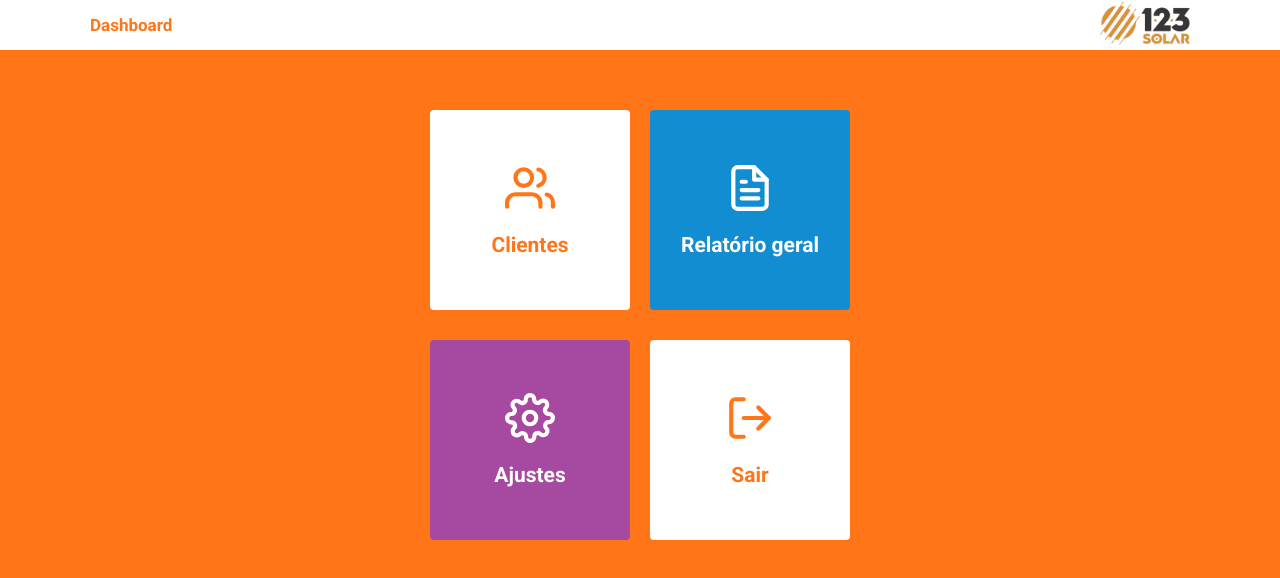
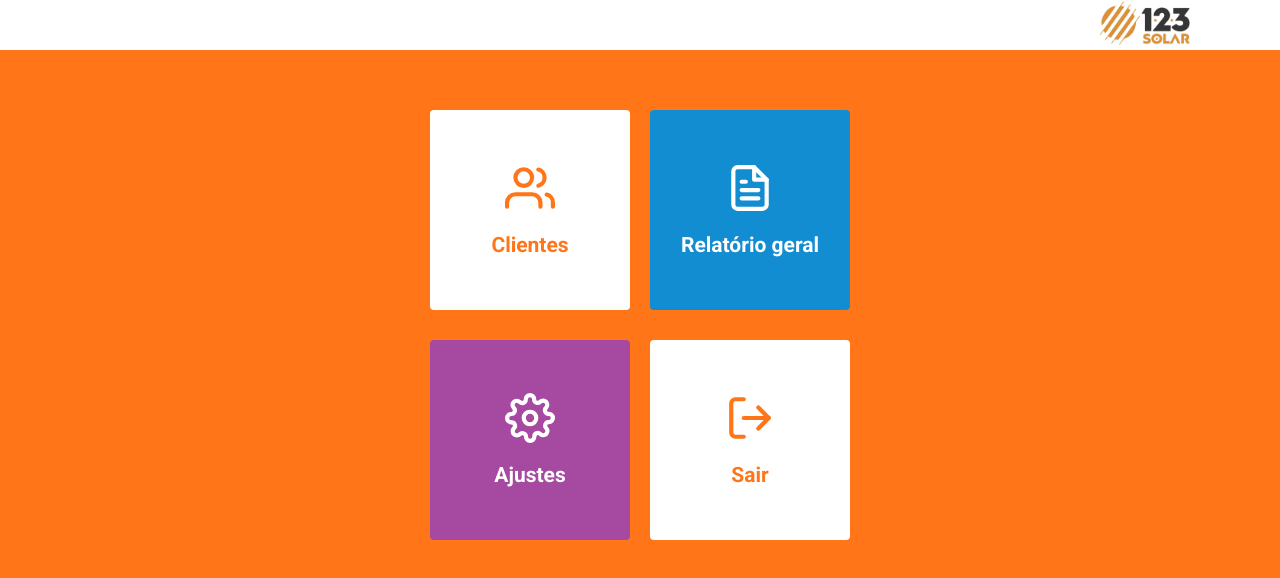
Before and after one commit to LMaroto/SolarCalculator, a React (Create React App) app in the folder web/: page / in a window 1280 px wide. Shown: the top 578 px of the page. Built offline with nearby package versions, Linux system fonts and the light colour scheme.

Commit message:
Header com botão de voltar

```diff
--- a/web/src/components/Header/index.js
+++ b/web/src/components/Header/index.js
@@ -14,13 +14,15 @@ function Header({ showBackButton, large, title }) {
       <Content large={large}>
         <div>
           {showBackButton && (
-            <button type="button" onClick={() => history.push('/')}>
+            <button type="button" onClick={() => history.goBack()}>
               <FiChevronLeft size={20} color={'#ff7518'} />
             </button>
           )}
-          <Link to="/">
-            <strong>{title}</strong>
-          </Link>
+          {title && (
+            <Link to="/">
+              <strong>{title}</strong>
+            </Link>
+          )}
         </div>
 
         <aside>
--- a/web/src/pages/Customer/Report/index.js
+++ b/web/src/pages/Customer/Report/index.js
@@ -25,7 +25,8 @@ const Report = () => {
   const [loading, setLoading] = useState(false);
   const user = useParams();
 
-  const formSubmit = useCallback(async evt => {
+  const formSubmit = useCallback(
+    async evt => {
       setLoading(true);
       evt.preventDefault();
 
@@ -45,7 +46,9 @@ const Report = () => {
       setSunhours(hoursResponse.data);
       setLoading(false);
       window.print();
-  });
+    },
+    [user.id]
+  );
 
   return (
     <>
--- a/web/src/pages/CustomerList/index.js
+++ b/web/src/pages/CustomerList/index.js
@@ -1,6 +1,6 @@
 import React, { useState, useEffect } from 'react';
 
-import { FiUserPlus, FiFileText, FiMaximize2 } from 'react-icons/fi';
+import { FiUserPlus, FiMaximize2 } from 'react-icons/fi';
 import Header from '../../components/Header';
 
 import {
@@ -8,7 +8,6 @@ import {
   Content,
   Actions,
   NewCustomerBtn,
-  NewReportBtn,
   UserElement,
 } from './styles';
 
@@ -25,10 +24,11 @@ function CustomerList() {
 
   return (
     <>
-      <Header showBackButton title={'Clientes'} />
+      <Header showBackButton title="Dashboard" />
       <Container>
         <Content>
           <Actions>
+            <span>Listagem de Clientes</span>
             <div>
               <NewCustomerBtn to="/new-customer">
                 <FiUserPlus size={20} />
--- a/web/src/pages/CustomerList/styles.js
+++ b/web/src/pages/CustomerList/styles.js
@@ -11,7 +11,7 @@ export const Container = styled.div`
 
 export const Content = styled.div`
   margin: 0 auto;
-  max-width: 900px;
+  max-width: 1100px;
 
   main {
     margin: 20px auto;
@@ -20,11 +20,13 @@ export const Content = styled.div`
 
 export const Actions = styled.section`
   display: flex;
-  justify-content: flex-end;
+  justify-content: space-between;
   align-items: center;
 
   span {
     font-size: 20px;
+    font-weight: bold;
+    color: #fff;
   }
 
   div {
--- a/web/src/pages/Dashboard/index.js
+++ b/web/src/pages/Dashboard/index.js
@@ -22,7 +22,7 @@ function Dashboard() {
 
   return (
     <>
-      <Header white title={'Dashboard'} />
+      <Header white />
 
       <Container>
         <OptionContainer>
```
Lines whose indentation alone changed are shown as unchanged.
